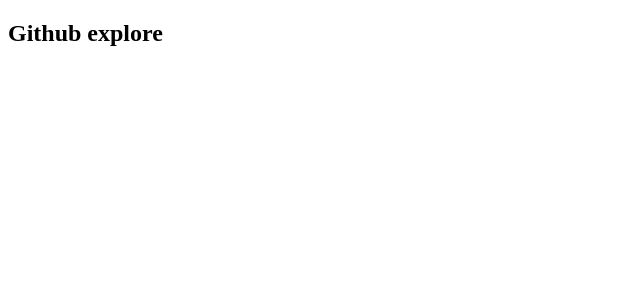
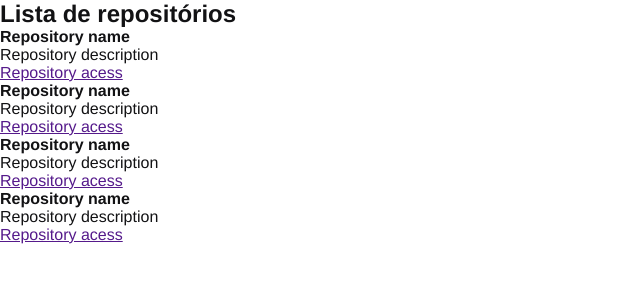
Before and after one commit to ruanvalente/ignite-github-explore, a React app: page / in a window 1280 px wide. Shown: the top 300 px of the page, without its empty margins (0-640 px from the left). Built offline with nearby package versions, Linux system fonts and the light colour scheme.

Commit message:
feat: added first component example and global style

```diff
--- a/src/App.tsx
+++ b/src/App.tsx
@@ -1,9 +1,11 @@
 import "./styles/global.scss";
+
+import { RespositoryList } from "./components/RepositoryList";
 
 export function App() {
   return (
     <>
-      <h2>Github explore</h2>
+      <RespositoryList />
     </>
   );
 }
--- /dev/null
+++ b/src/components/RepositoryList.jsx
@@ -0,0 +1,45 @@
+export function RespositoryList() {
+  return (
+    <section className="repository-list">
+      <h1>Lista de repositórios</h1>
+
+      <ul>
+        <li>
+          <strong>Repository name</strong>
+          <p>Repository description</p>
+
+          <a href="" target="_blank" rel="noopener noreferrer">
+            Repository acess
+          </a>
+        </li>
+
+        <li>
+          <strong>Repository name</strong>
+          <p>Repository description</p>
+
+          <a href="" target="_blank" rel="noopener noreferrer">
+            Repository acess
+          </a>
+        </li>
+
+        <li>
+          <strong>Repository name</strong>
+          <p>Repository description</p>
+
+          <a href="" target="_blank" rel="noopener noreferrer">
+            Repository acess
+          </a>
+        </li>
+
+        <li>
+          <strong>Repository name</strong>
+          <p>Repository description</p>
+
+          <a href="" target="_blank" rel="noopener noreferrer">
+            Repository acess
+          </a>
+        </li>
+      </ul>
+    </section>
+  );
+}
--- a/src/styles/global.scss
+++ b/src/styles/global.scss
@@ -0,0 +1,11 @@
+* {
+  margin: 0;
+  padding: 0;
+  box-sizing: border-box;
+}
+
+body {
+  font-size: 16px;
+  font-family: "Helvetica Neue", Arial, Helvetica, sans-serif;
+  color: #121214;
+}
```
